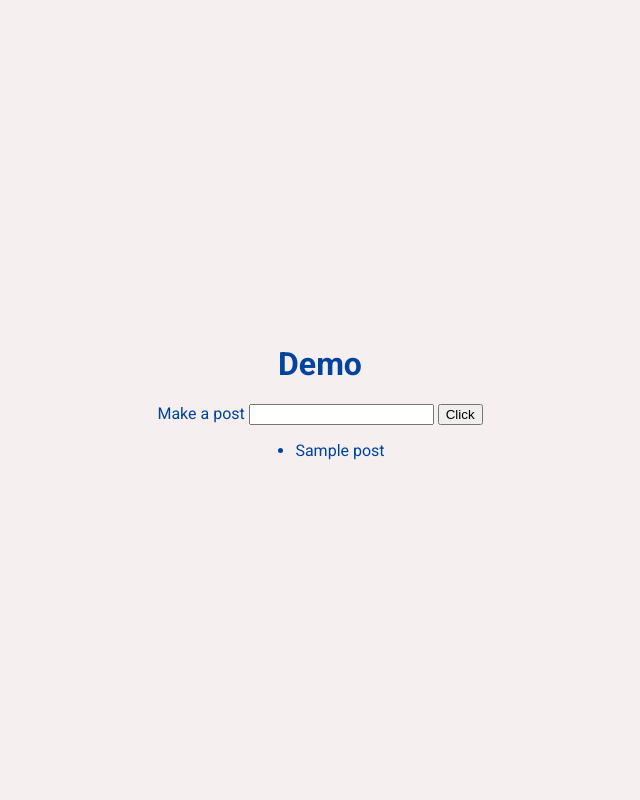
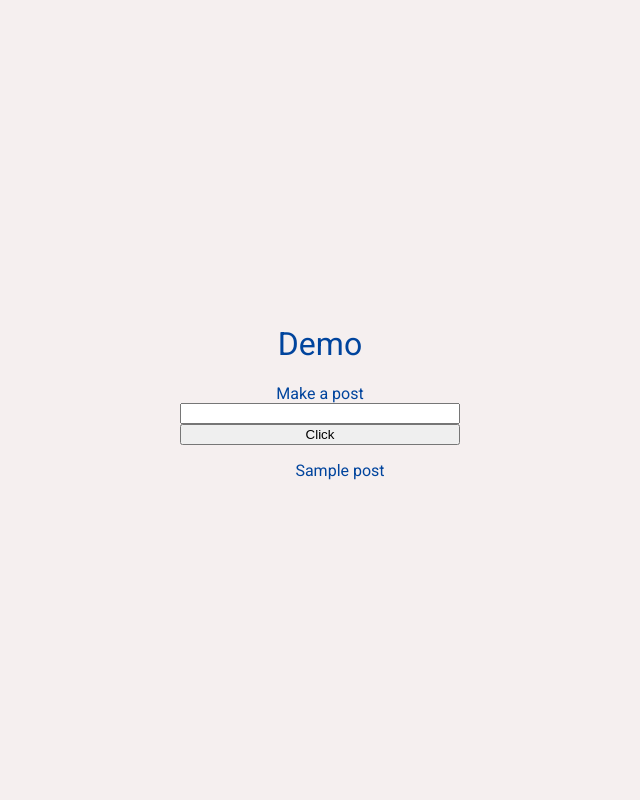
Before and after one commit to joaopaulopmedeiros/phanton, a PHP site: page /demo in a window 1280 px wide. Shown: the whole page, without its empty margins (320-960 px from the left). Run offline with PHP 8.4, Linux system fonts and the light colour scheme; tables that the repository leaves empty or names only in its code hold one stand-in row (values such as "Sample post").

Commit message:
Retrieving posts - demo

```diff
--- a/controllers/PostsController.php
+++ b/controllers/PostsController.php
@@ -11,6 +11,6 @@ class PostsController
             'title' => $_POST['title']
         ]);
 
-        redirect("");
+        redirect("demo");
     }
 }
--- a/public/css/styles.css
+++ b/public/css/styles.css
@@ -43,3 +43,10 @@ html, body, #app {
 #app li a {
     text-decoration: none;
 }
+
+#app form {
+    display: flex;
+    flex-direction: column;
+    width: 280px;
+    text-align: center;
+}
--- a/routes.php
+++ b/routes.php
@@ -2,4 +2,4 @@
 
 $router->get('', 'PagesController@home');
 $router->get('demo', 'PagesController@demo');
-$router->post('posts', 'PostsController@posts');
+$router->post('posts', 'PostsController@store');
--- a/views/demo.view.php
+++ b/views/demo.view.php
@@ -1,24 +1,34 @@
 <!DOCTYPE html>
 <html lang="en">
+
 <head>
     <meta charset="UTF-8">
     <meta name="viewport" content="width=device-width, initial-scale=1.0">
     <title>Document</title>
     <link rel="stylesheet" href="public/css/styles.css">
+    <style>
+        ul {
+            flex-direction: column;
+        }
+    </style>
 </head>
+
 <body>
+    <div id="app">
         <h1>Demo</h1>
         <form action="/posts" method="POST">
             <label for="title">Make a post</label>
             <input type="text" name="title">
             <button type="submit">Click</button>
         </form>
-    <?php if($posts) :?>
+        <?php if ($posts) : ?>
             <ul>
-        <?php foreach($posts as $post) : ?>
-            <li><?= $post->title?></li>
+                <?php foreach ($posts as $post) : ?>
+                    <li><?= $post->title ?></li>
                 <?php endforeach; ?>
             </ul>
         <?php endif ?>
+    </div>
 </body>
+
 </html>
```
Lines whose indentation alone changed are shown as unchanged.
